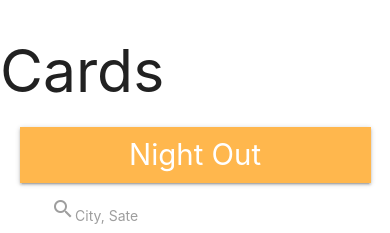
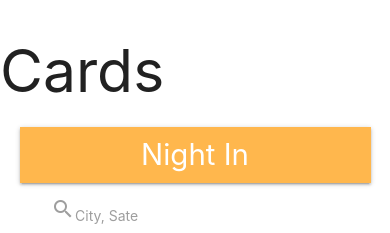
Before and after one commit to ashmohney/code-smiths, a plain HTML site: page index.html in a window 390 px wide. Shown: the top 233 px of the page. Drawn offline with nearby package versions, Linux system fonts and the light colour scheme.

```diff
--- a/index.html
+++ b/index.html
@@ -15,7 +15,7 @@
                     <div>
                       <nav>
                         <div class="nav-wrapper orange lighten-2">
-                          <a href="#" class="brand-logo">Night Out</a>
+                          <a href="#" class="brand-logo">Night In</a>
                             <ul id="nav-mobile" class="right hide-on-med-and-down">
                                <li><a href="#">Previous</a></li>
                             </ul>
```
Also changed, not shown: assets/img/OMDBLogo.png (added), assets/img/OMDBLogoLong.png (added), assets/img/ZomatoLogo.png (added), 3 other files.
